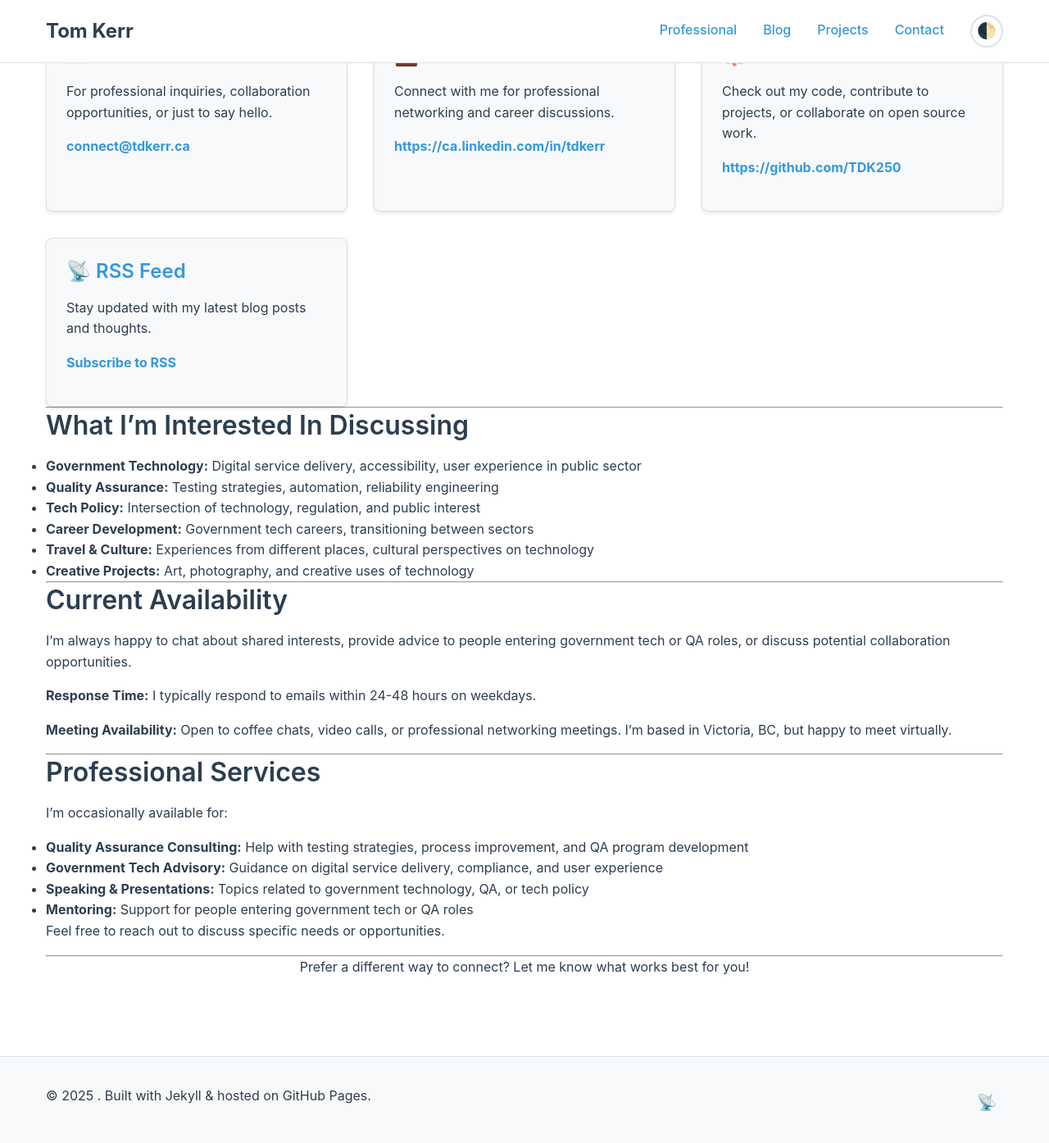
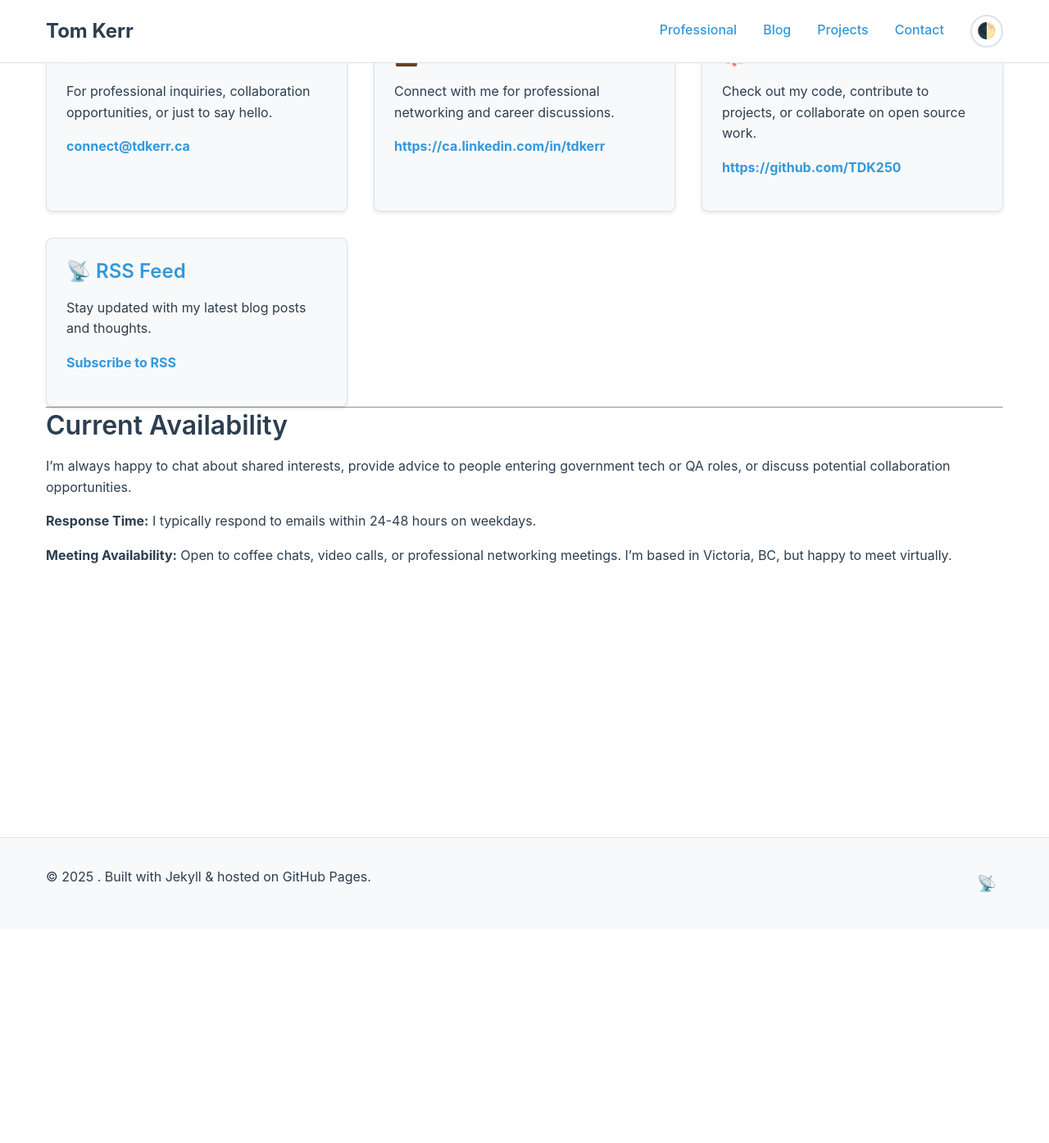
Before and after one commit to TDK250/Toms-Site, a Jekyll site: the page built from contact.md, in a window 1280 px wide and 1400 px high, scrolled down 267 px. Shown: the top 1394 px of the window at 82% size. Built offline with Jekyll 4.4.1, drawn with Linux system fonts in a browser that asks for light colours.

Commit message:
Update contact.md

```diff
--- a/contact.md
+++ b/contact.md
@@ -39,16 +39,7 @@ I'm always interested in connecting with anyone who shares similar interests.
 
 </div>
 
----
 
-## What I'm Interested In Discussing
-
-- **Government Technology:** Digital service delivery, accessibility, user experience in public sector
-- **Quality Assurance:** Testing strategies, automation, reliability engineering
-- **Tech Policy:** Intersection of technology, regulation, and public interest
-- **Career Development:** Government tech careers, transitioning between sectors
-- **Travel & Culture:** Experiences from different places, cultural perspectives on technology
-- **Creative Projects:** Art, photography, and creative uses of technology
 
 ---
 
@@ -59,21 +50,3 @@ I'm always happy to chat about shared interests, provide advice to people enteri
 **Response Time:** I typically respond to emails within 24-48 hours on weekdays.
 
 **Meeting Availability:** Open to coffee chats, video calls, or professional networking meetings. I'm based in Victoria, BC, but happy to meet virtually.
-
----
-
-## Professional Services
-
-I'm occasionally available for:
-- **Quality Assurance Consulting:** Help with testing strategies, process improvement, and QA program development
-- **Government Tech Advisory:** Guidance on digital service delivery, compliance, and user experience
-- **Speaking & Presentations:** Topics related to government technology, QA, or tech policy
-- **Mentoring:** Support for people entering government tech or QA roles
-
-Feel free to reach out to discuss specific needs or opportunities.
-
----
-
-<div class="text-center text-muted">
-  <p>Prefer a different way to connect? Let me know what works best for you!</p>
-</div>
```
